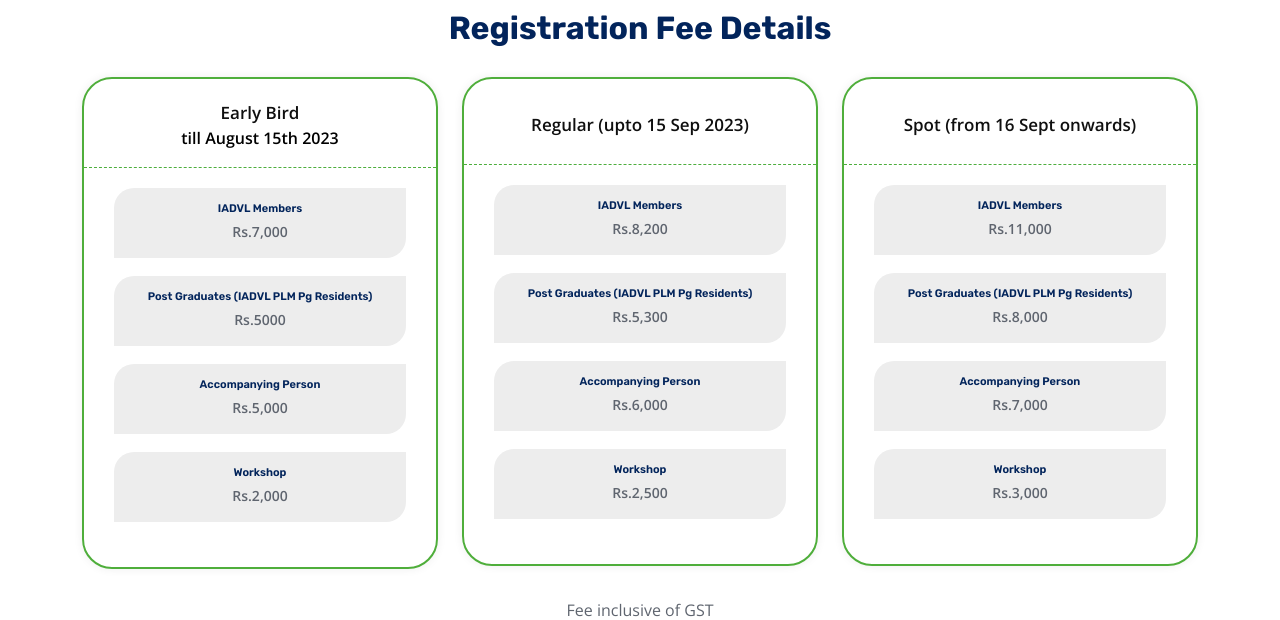
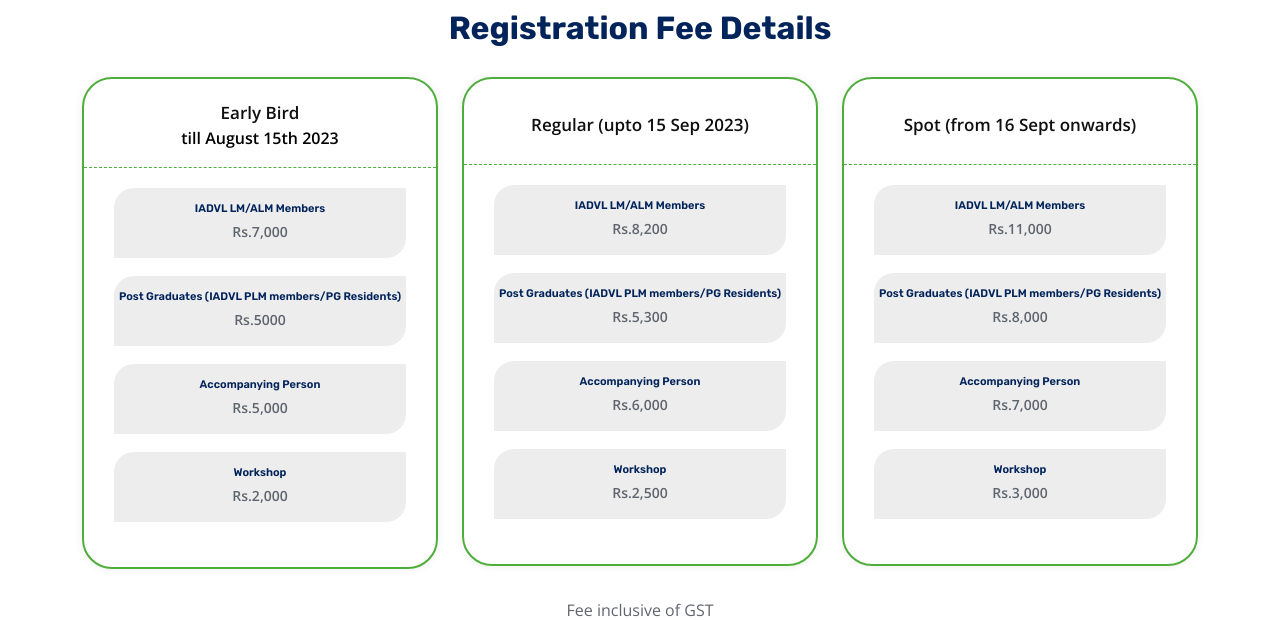
Before and after one commit to ukendiran/dermazonesouth, a PHP site: page / in a window 1280 px wide. Shown: the part 1924-2544 px from the top of the page. Run offline with PHP 8.4, Linux system fonts and the light colour scheme; some libraries are stand-ins or nearby versions.

Commit message:
home changes in fee

```diff
--- a/include/fee.php
+++ b/include/fee.php
@@ -14,13 +14,13 @@
                     </div>
                     <div class="rs-pricing-table-body">
                         <div class="price-details">
-                            <h4>IADVL Members</h4>
+                            <h4>IADVL LM/ALM Members</h4>
                             <p>Rs.7,000</p>
                         </div>
                     </div>
                     <div class="rs-pricing-table-body">
                         <div class="price-details">
-                            <h4>Post Graduates (IADVL PLM Pg Residents)</h4>
+                            <h4>Post Graduates (IADVL PLM members/PG Residents)</h4>
                             <p>Rs.5000</p>
                         </div>
                     </div>
@@ -48,13 +48,13 @@
                     </div>
                     <div class="rs-pricing-table-body">
                         <div class="price-details">
-                            <h4>IADVL Members</h4>
+                            <h4>IADVL LM/ALM Members</h4>
                             <p>Rs.8,200</p>
                         </div>
                     </div>
                     <div class="rs-pricing-table-body">
                         <div class="price-details">
-                            <h4>Post Graduates (IADVL PLM Pg Residents)</h4>
+                            <h4>Post Graduates (IADVL PLM members/PG Residents)</h4>
                             <p>Rs.5,300</p>
                         </div>
                     </div>
@@ -82,13 +82,13 @@
                     </div>
                     <div class="rs-pricing-table-body">
                         <div class="price-details">
-                            <h4>IADVL Members</h4>
+                            <h4>IADVL LM/ALM Members</h4>
                             <p>Rs.11,000</p>
                         </div>
                     </div>
                     <div class="rs-pricing-table-body">
                         <div class="price-details">
-                            <h4>Post Graduates (IADVL PLM Pg Residents)</h4>
+                            <h4>Post Graduates (IADVL PLM members/PG Residents)</h4>
                             <p>Rs.8,000</p>
                         </div>
                     </div>
```
